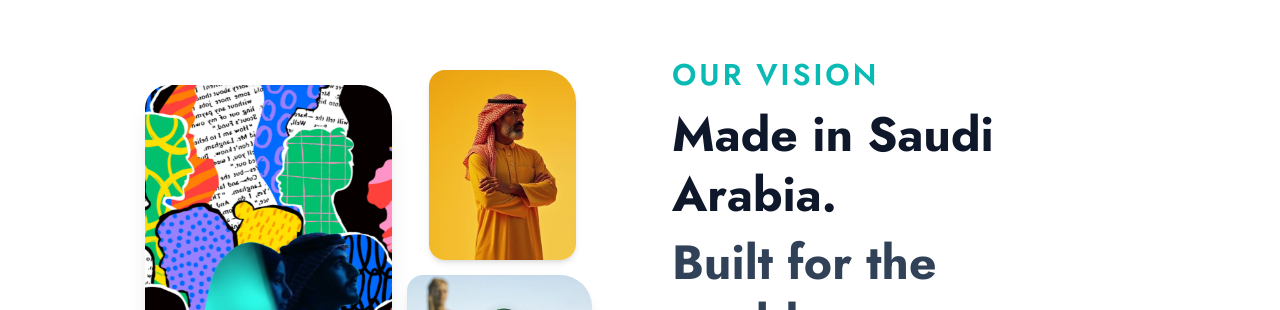
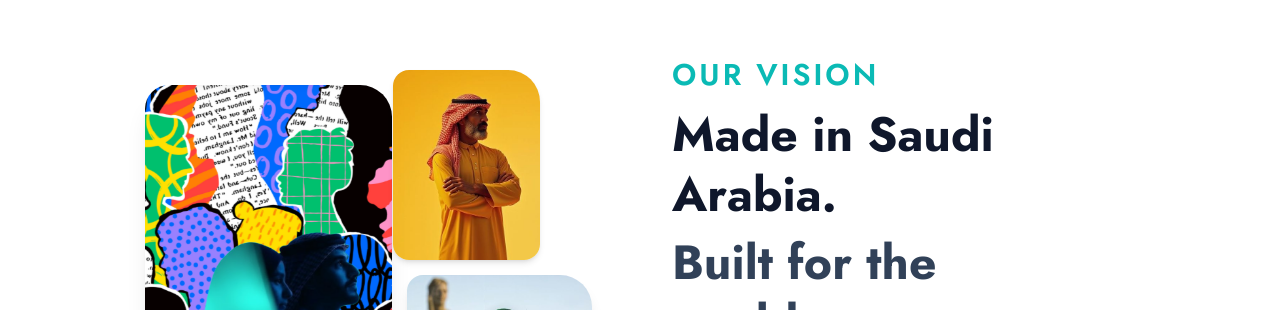
Before and after one commit to AGZ-Team/Courses-Frontend, a Next.js app: page /en/about in a window 1280 px wide. Shown: the part 181-491 px from the top of the page. Built offline with nearby package versions, Linux system fonts and the light colour scheme; no server answers.

Commit message:
Edited heroAbout

```diff
--- a/src/components/About/AboutHero.tsx
+++ b/src/components/About/AboutHero.tsx
@@ -40,7 +40,7 @@ export default function AboutHero() {
               {/* Top-right small */}
               <div
                 className={
-                  `absolute top-[-3%] h-[38%] w-[38%] rounded-2xl ${
+                  `absolute top-[-3%] h-[38%] w-[38%] rounded-2xl mr-9 ${
                     isRTL ? 'rounded-tl-4xl' : 'rounded-tr-4xl'
                   } overflow-hidden shadow-md ` +
                   (isRTL
```
